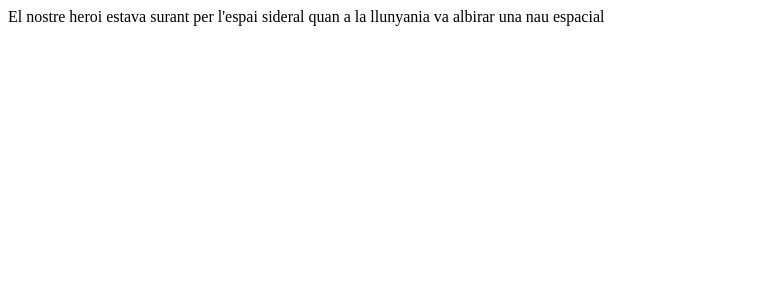
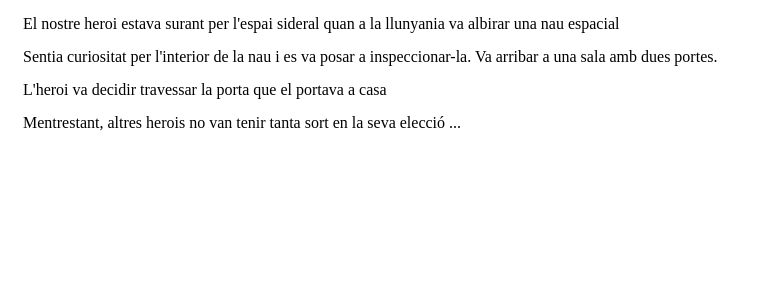
Before and after one commit to AnaMAguila/ITAcademyVUE-Sprint6, a Vue app: page / in a window 1280 px wide. Shown: the top 300 px of the page, without its empty margins (0-772 px from the left). Built offline with nearby package versions, Linux system fonts and the light colour scheme.

Commit message:
Ej2. Leer de prop o de archivo json

```diff
--- a/src/components/Escena.vue
+++ b/src/components/Escena.vue
@@ -1,11 +1,35 @@
 <template>
     <div>
-        El nostre heroi estava surant per l'espai sideral quan a la llunyania va albirar una nau espacial
+        <!-- MUESTRA LOS DATOS DEL DATA HOME.VUE -->
+        <ul>
+            <li v-for="text in frases" :key="text">
+                {{ text }}
+            </li>
+        </ul>
+
+        <!-- MUESTRA LOS DATOS DEL ARCHIVO JSON  -->
+        <!-- <ul>
+            <li v-for="text in obtenFrases" :key="text">
+                {{ text }}
+            </li>
+        </ul> -->
+
     </div>
 </template>
 
 <script>
+    // IMPORTA LOS DATOS DEL ARCHIVO JSON
+    // import arrayFrases from '../data/frases.json';
+
     export default {
-    name: 'Escena'
+        name: 'Escena',
+        props: ['frases']
+        // MUESTRA LOS DATOS DEL ARCHIVO JSON
+        // computed: {
+        //     // método donde obtengo el array de frases con map
+        //     obtenFrases() {
+        //         return arrayFrases.map((item) => item)
+        //     }
+        // }
     }
 </script>
--- a/src/components/Home.vue
+++ b/src/components/Home.vue
@@ -1,5 +1,5 @@
 <template>
-    <Escena></Escena>
+    <Escena :frases="frases"></Escena>
 </template>
 
 <script>
@@ -9,6 +9,16 @@
         name: 'Home',
         components: {
             Escena
+        },
+        data() {
+            return {
+                frases: [
+                "El nostre heroi estava surant per l'espai sideral quan a la llunyania va albirar una nau espacial",
+                "Sentia curiositat per l'interior de la nau i es va posar a inspeccionar-la. Va arribar a una sala amb dues portes.",
+                "L'heroi va decidir travessar la porta que el portava a casa",
+                "Mentrestant, altres herois no van tenir tanta sort en la seva elecció ..."
+                ]
+            }
         }
     }
 </script>
--- a/src/css/style.css
+++ b/src/css/style.css
@@ -3,3 +3,7 @@
     margin : 0;
     padding: 0;
 }
+
+li {
+    margin: 15px;
+}
--- /dev/null
+++ b/src/data/frases.json
@@ -0,0 +1,6 @@
+[
+    "El nostre heroi estava surant per l'espai sideral quan a la llunyania va albirar una nau espacial",
+    "Sentia curiositat per l'interior de la nau i es va posar a inspeccionar-la. Va arribar a una sala amb dues portes.",
+    "L'heroi va decidir travessar la porta que el portava a casa",
+    "Mentrestant, altres herois no van tenir tanta sort en la seva elecció ..."
+]
```
